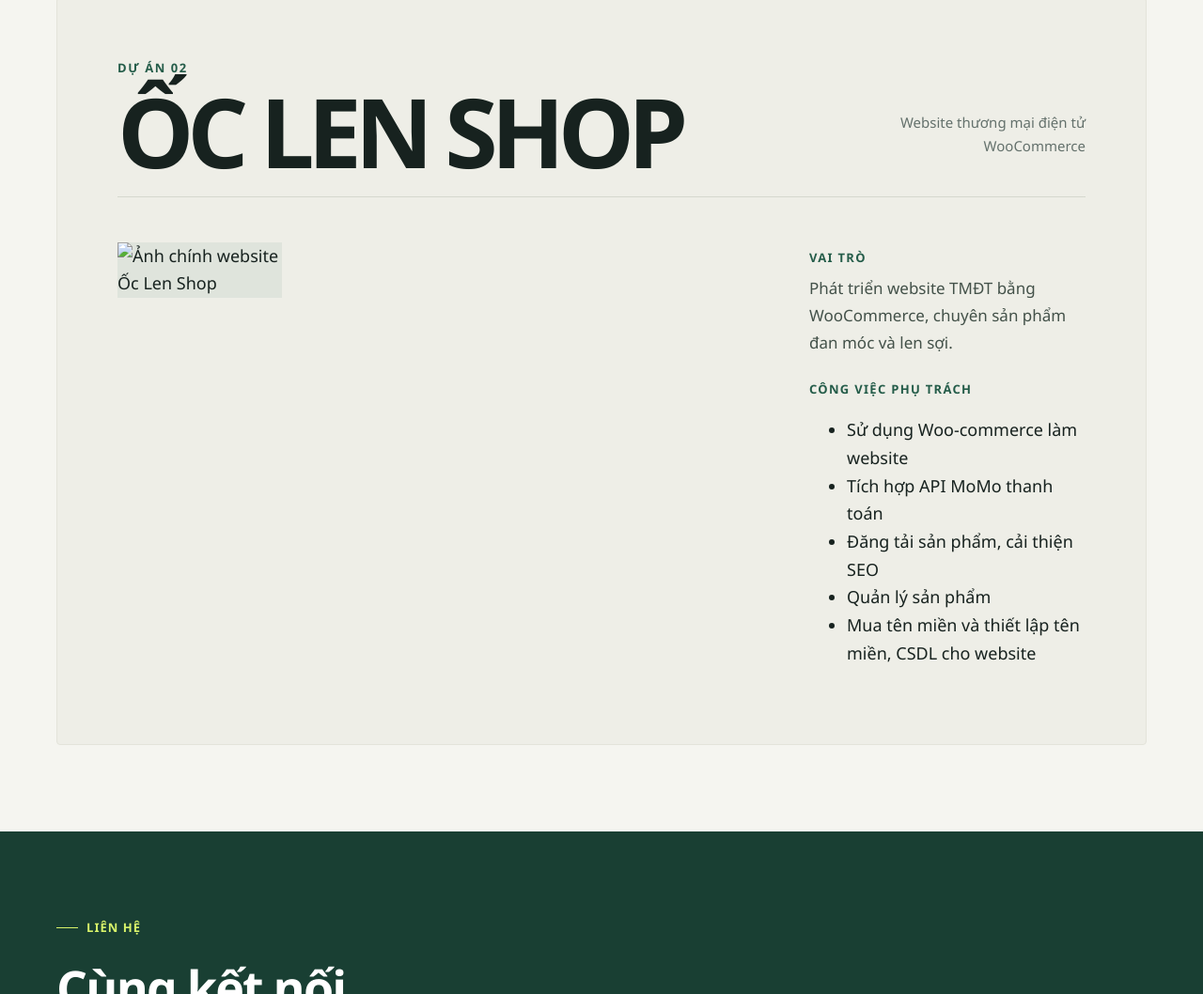
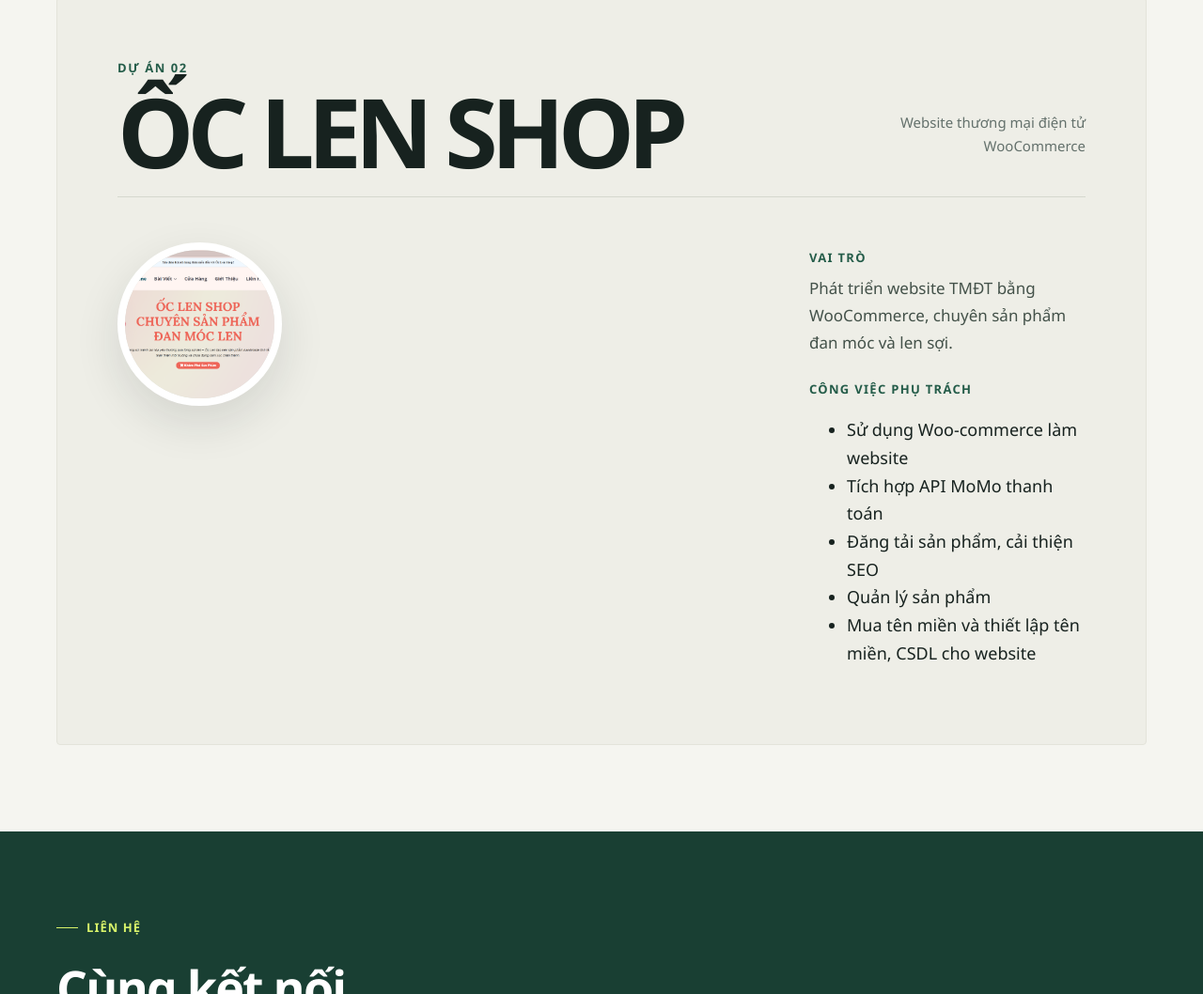
Before and after one commit to nhanhthu140/nguyenhuynhanhthu, a plain HTML site: page index.html in a window 1280 px wide. Shown: the part 3829-4887 px from the top of the page at 94% size. Drawn offline with Linux system fonts and the light colour scheme.

```diff
--- a/index.html
+++ b/index.html
@@ -627,7 +627,7 @@
             </header>
             <div class="project-body project-body-stacked">
               <div class="project-gallery gallery-oc" aria-label="Thư viện ảnh website Ốc Len Shop">
-                <img src="oclenshop1.png" alt="Ảnh chính website Ốc Len Shop">
+                <img class="hero-photo" src="image/oclenshop1.png" alt="Ảnh chính website Ốc Len Shop" width="600" height="400">
               </div>
               <div class="project-details">
                 <section>
```
